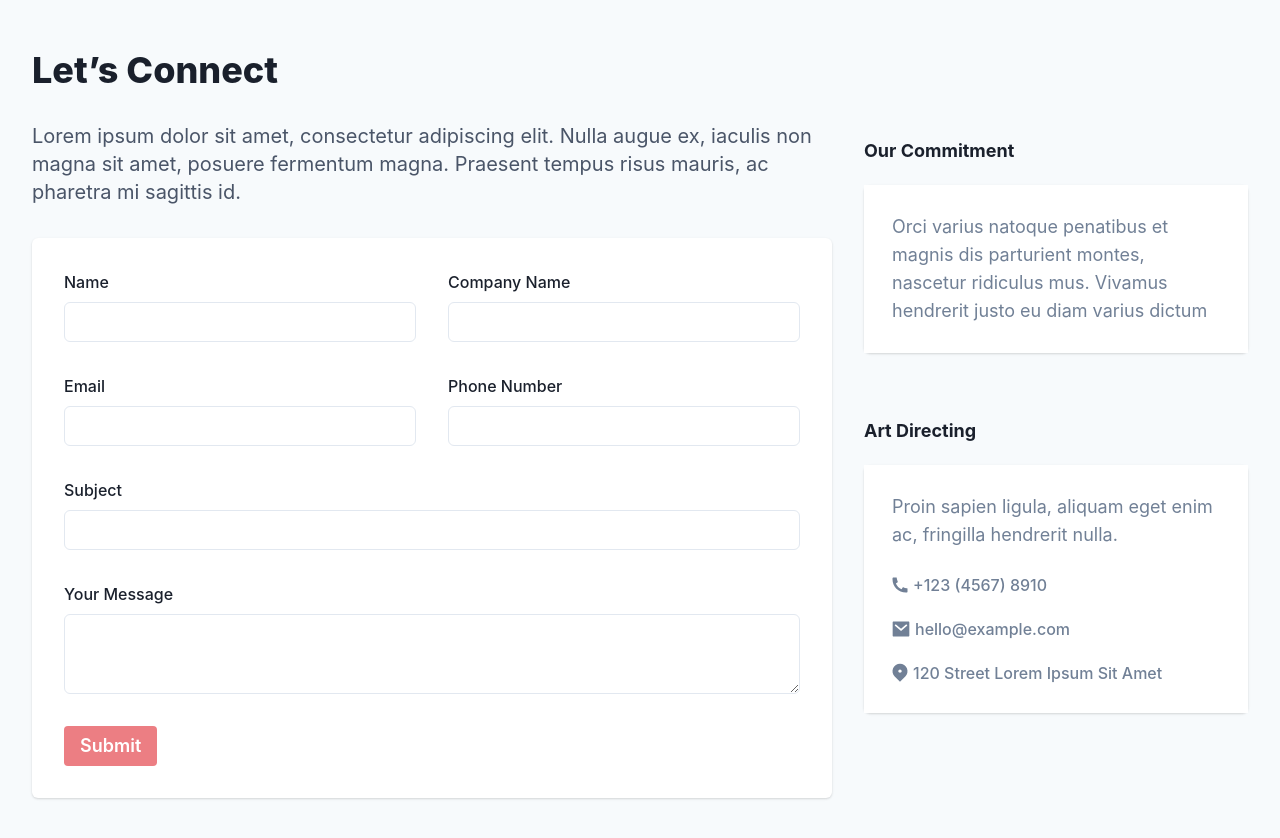
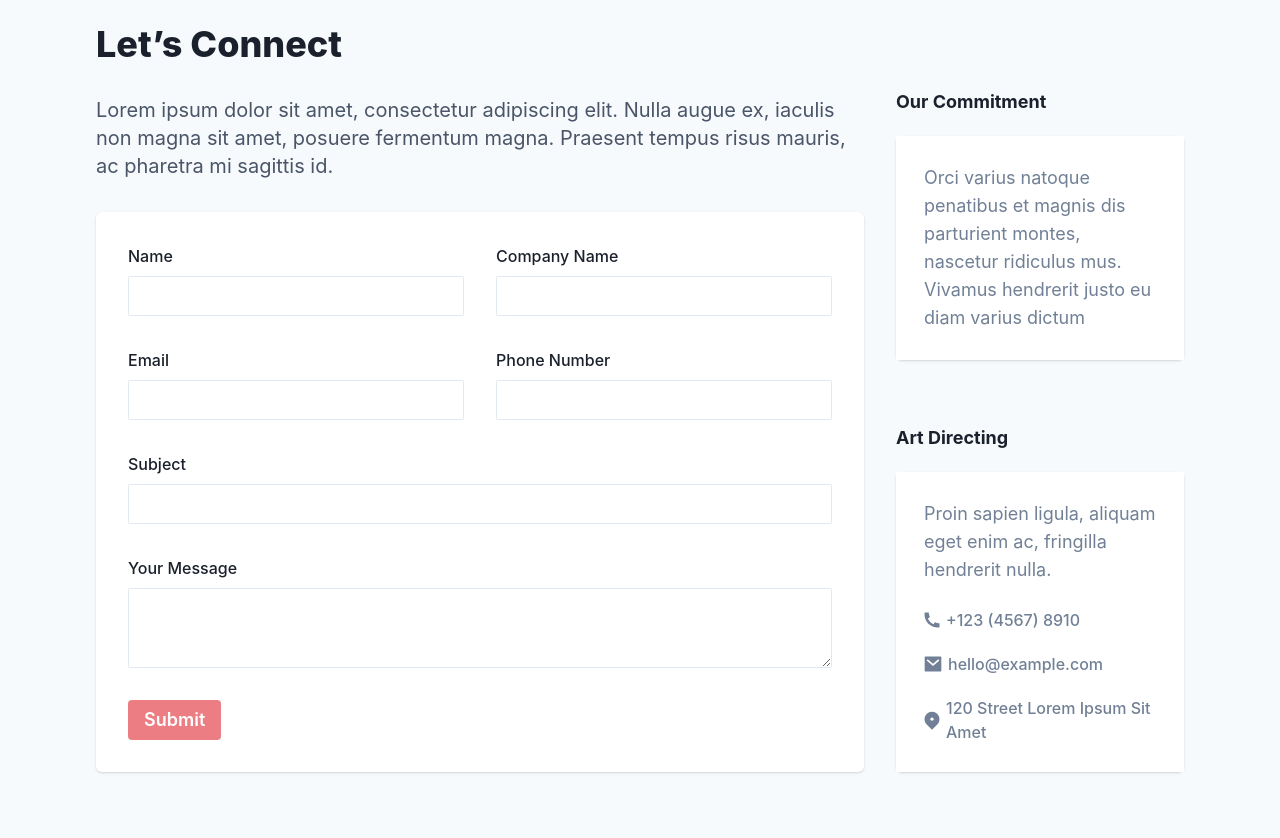
Before and after one commit to swtt-pch/teste-de-estagio-dev, a React (Vite) app: page / in a window 1280 px wide. Shown: the top 838 px of the page. After the commit the page ends 800 px from the top, so only its background shows below. Built offline with nearby package versions, Linux system fonts and the light colour scheme.

Commit message:
measure altered

```diff
--- a/package.json
+++ b/package.json
@@ -5,7 +5,7 @@
   "type": "module",
   "lint": "eslint \"src/**/*.{js,jsx}\" --quiet",
   "scripts": {
-    "dev": "vite --host",
+    "dev": "vite",
     "build": "vite build",
     "preview": "vite preview"
   },
--- a/src/App.jsx
+++ b/src/App.jsx
@@ -1,4 +1,4 @@
-import { Flex, useMediaQuery, ChakraProvider, extendTheme } from '@chakra-ui/react'
+import { Flex, useMediaQuery, ChakraProvider } from '@chakra-ui/react'
 import Form from './components/Form'
 import SideBar from './components/Sidebar'
 import theme from './theme'
@@ -7,8 +7,8 @@ function App() {
   const [isMobile] = useMediaQuery('(max-width: 768px)')
   return (
     <ChakraProvider theme={theme}>
-      <Flex m="24px" direction={'row'} wrap="wrap" minH="100vh" w="100w" alignItems="center" gap="32px" justifyContent="center">
-        <Flex gap="32px" wrap="wrap" maxW="800px">
+      <Flex m={6} direction={'row'} wrap="wrap"  w="100w" alignItems="center" gap={8} justifyContent="center">
+        <Flex gap={8} wrap="wrap" maxW="container.md">
           <Form isMobile={isMobile} />
         </Flex>
         <SideBar />
--- a/src/components/Form.jsx
+++ b/src/components/Form.jsx
@@ -1,5 +1,4 @@
-import { FormControl, FormLabel, Stack, Input, Textarea, Button, Flex, Text, Heading } from '@chakra-ui/react'
-import React from 'react'
+import { FormControl, FormLabel, Stack, Input, Textarea, Button, Flex, Text } from '@chakra-ui/react'
 
 function Form({ isMobile }) {
   return (
@@ -18,7 +17,7 @@ function Form({ isMobile }) {
       )}
 
       <form>
-        <Flex p="32px" gap="32px" wrap="wrap" bg="white" boxShadow="base" rounded="md">
+        <Flex p={8} gap={8} wrap="wrap" bg="white" boxShadow="base" rounded="md">
           {isMobile ? (
             <>
               <Text fontSize="4xl" lineHeight="10" fontWeight="extrabold">
@@ -31,55 +30,55 @@ function Form({ isMobile }) {
                 <FormLabel fontSize="md" lineHeight="6" fontWeight="medium">
                   Name
                 </FormLabel>
-                <Input borderColor="gray.200" borderRadius='6px' colorScheme="whiteAlpha" />
+                <Input borderColor="gray.200" borderRadius={1.5} colorScheme="whiteAlpha" />
               </FormControl>
               <FormControl>
                 <FormLabel fontSize="md" lineHeight="6" fontWeight="medium">
                   Company Name
                 </FormLabel>
-                <Input borderColor="gray.200" borderRadius='6px' />
+                <Input borderColor="gray.200" borderRadius={1.5} />
               </FormControl>
               <FormControl>
                 <FormLabel fontSize="md" lineHeight="6" fontWeight="medium">
                   Email
                 </FormLabel>
-                <Input borderColor="gray.200" borderRadius='6px' />
+                <Input borderColor="gray.200" borderRadius={1.5} />
               </FormControl>
               <FormControl>
                 <FormLabel fontSize="md" lineHeight="6" fontWeight="medium">
                   Phone Number
                 </FormLabel>
-                <Input borderColor="gray.200" borderRadius='6px' />
+                <Input borderColor="gray.200" borderRadius={1.5} />
               </FormControl>
             </>
           ) : (
             <>
-              <Stack direction="row" width="100%" columnGap="32px">
+              <Stack direction="row" width="100%" columnGap={8}>
                 <FormControl>
                   <FormLabel fontSize="md" lineHeight="6" fontWeight="medium">
                     Name
                   </FormLabel>
-                  <Input borderColor="gray.200" borderRadius='6px' colorScheme="whiteAlpha" />
+                  <Input borderColor="gray.200" borderRadius={1.5} colorScheme="whiteAlpha" />
                 </FormControl>
                 <FormControl>
                   <FormLabel fontSize="md" lineHeight="6" fontWeight="medium">
                     Company Name
                   </FormLabel>
-                  <Input borderColor="gray.200" borderRadius='6px' />
+                  <Input borderColor="gray.200" borderRadius={1.5} />
                 </FormControl>
               </Stack>
-              <Stack direction="row" width="100%" columnGap="32px">
+              <Stack direction="row" width="100%" columnGap={8}>
                 <FormControl>
                   <FormLabel fontSize="md" lineHeight="6" fontWeight="medium">
                     Email
                   </FormLabel>
-                  <Input borderColor="gray.200" borderRadius='6px' />
+                  <Input borderColor="gray.200" borderRadius={1.5} />
                 </FormControl>
                 <FormControl>
                   <FormLabel fontSize="md" lineHeight="6" fontWeight="medium">
                     Phone Number
                   </FormLabel>
-                  <Input borderColor="gray.200" borderRadius='6px' />
+                  <Input borderColor="gray.200" borderRadius={1.5} />
                 </FormControl>
               </Stack>
             </>
@@ -89,15 +88,15 @@ function Form({ isMobile }) {
             <FormLabel fontSize="md" lineHeight="6" fontWeight="medium">
               Subject
             </FormLabel>
-            <Input borderColor="gray.200" borderRadius='6px' />
+            <Input borderColor="gray.200" borderRadius={1.5} />
           </FormControl>
           <FormControl>
             <FormLabel fontSize="md" lineHeight="6" fontWeight="medium">
               Your Message
             </FormLabel>
-            <Textarea borderColor="gray.200" borderRadius='6px' />
+            <Textarea borderColor="gray.200" borderRadius={1.5} />
           </FormControl>
-          <Button bg="#EC7E83" color="white" borderRadius='4px' fontSize='lg' lineHeight='7' fontWeight='semibold'>
+          <Button bg="#EC7E83" color="white" borderRadius="4px" fontSize="lg" lineHeight="7" fontWeight="semibold">
             Submit
           </Button>
         </Flex>
--- a/src/components/Sidebar.jsx
+++ b/src/components/Sidebar.jsx
@@ -1,17 +1,17 @@
-import { Box, Flex, Text, Heading, Card, CardBody, Stack, Image } from '@chakra-ui/react'
+import { Box, Flex, Text, Card, CardBody, Stack, Image } from '@chakra-ui/react'
 import phoneSvg from '../assets/img/phone.svg'
 import emailSvg from '../assets/img/email.svg'
 import locationSvg from '../assets/img/location.svg'
 function SideBar() {
   return (
-    <Box as="aside" maxWidth="384px">
-      <Flex w="100%" wrap="wrap" gap="64px">
-        <Stack mt="px">
-          <Text fontSize="lg" lineHeight="7" fontWeight="bold" mb="12px">
+    <Box as="aside" maxWidth={72}>
+      <Flex w="100%" wrap="wrap" gap={16} mt={16}>
+        <Stack>
+          <Text fontSize="lg" lineHeight="7" fontWeight="bold" mb={3}>
             Our Commitment
           </Text>
           <Card color="gray.500">
-            <CardBody backgroundColor="white" p="28px">
+            <CardBody backgroundColor="white" p={7}>
               <Text fontSize="lg" lineHeight="7" fontWeight="normal">
                 Orci varius natoque penatibus et magnis dis parturient montes, nascetur ridiculus mus. Vivamus hendrerit justo eu diam varius dictum
               </Text>
@@ -19,28 +19,28 @@ function SideBar() {
           </Card>
         </Stack>
         <Stack>
-          <Text fontSize="lg" lineHeight="7" fontWeight="bold" mb="12px">
+          <Text fontSize="lg" lineHeight="7" fontWeight="bold" mb={3}>
             Art Directing
           </Text>
           <Card color="gray.500">
-            <CardBody backgroundColor="white" p="28px" alignContent="center">
+            <CardBody backgroundColor="white" p={7} alignContent="center">
               <Text fontSize="lg" lineHeight="7" fontWeight="normal">
                 Proin sapien ligula, aliquam eget enim ac, fringilla hendrerit nulla.
               </Text>
-              <Stack direction="column" spacing="20px" mt="24px">
-                <Flex columnGap="5px" alignItems="center">
+              <Stack direction="column" spacing={5} mt={6}>
+                <Flex columnGap={1.5} alignItems="center">
                   <Image src={phoneSvg} />
                   <Text fontSize="md" lineHeight="6" fontWeight="medium">
                     +123 (4567) 8910
                   </Text>
                 </Flex>
-                <Flex columnGap="5px" alignItems="center">
+                <Flex columnGap={1.5} alignItems="center">
                   <Image src={emailSvg} />
                   <Text fontSize="md" lineHeight="6" fontWeight="medium">
                     hello@example.com
                   </Text>
                 </Flex>
-                <Flex columnGap="5px" alignItems="center">
+                <Flex columnGap={1.5} alignItems="center">
                   <Image src={locationSvg} />
                   <Text fontSize="md" lineHeight="6" fontWeight="medium">
                     120 Street Lorem Ipsum Sit Amet
```
